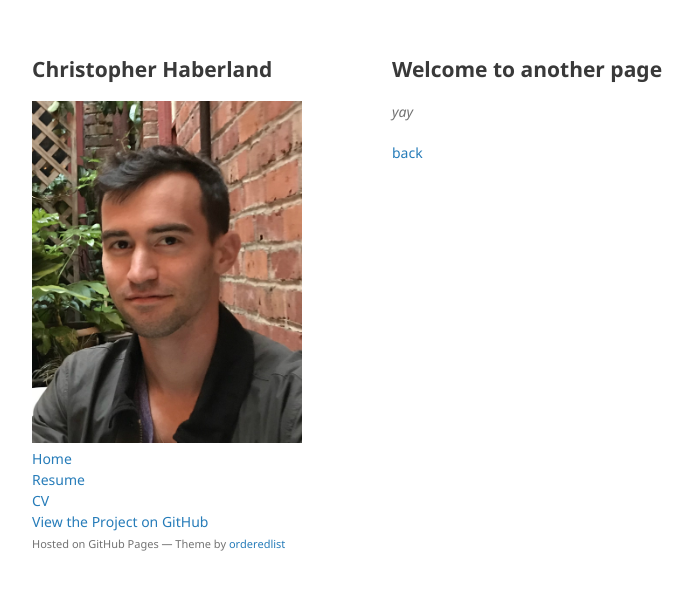
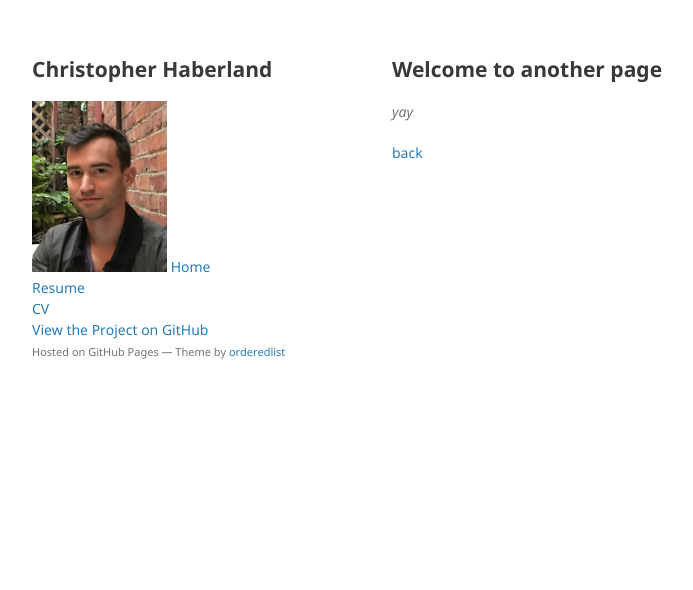
Before and after one commit to argideritzalpea/argideritzalpea.github.io, a Jekyll site: the page built from another-page.md, in a window 1280 px wide. Shown: the top 590 px of the page, without its empty margins (178-871 px from the left). Built offline with Jekyll 4.4.1, drawn with Linux system fonts in a browser that asks for light colours; our own code applies the rules of GitHub Pages for plain Markdown files.

Commit message:
Update default.html

```diff
--- a/_layouts/default.html
+++ b/_layouts/default.html
@@ -15,7 +15,7 @@
     <div class="wrapper">
       <header>
 	<a href="{{ site.github.url }}"> <h2>{{ site.title | default: site.github.repository_name }}</h2> </a>
-	<img src="/assets/img/logo.jpg" border-radius=50px>
+	<img class="resize" src="/assets/img/logo.jpg">
         <a href="{{ site.github.url }}">Home</a><br>
 	      <a href="/docs/main.pdf">Resume</a><br>
 	      <a href="/docs/chris_cv.pdf">CV</a><br>
```
